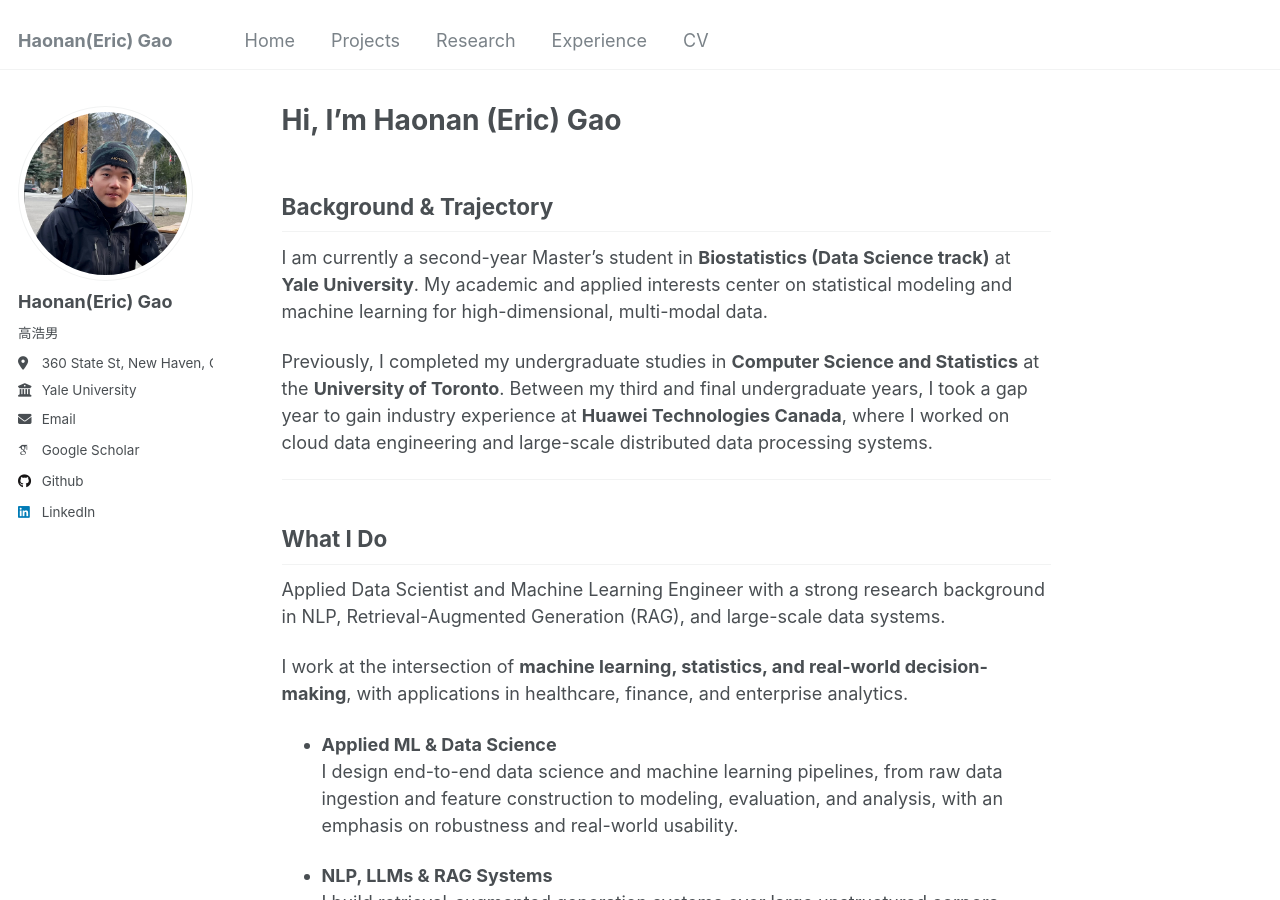
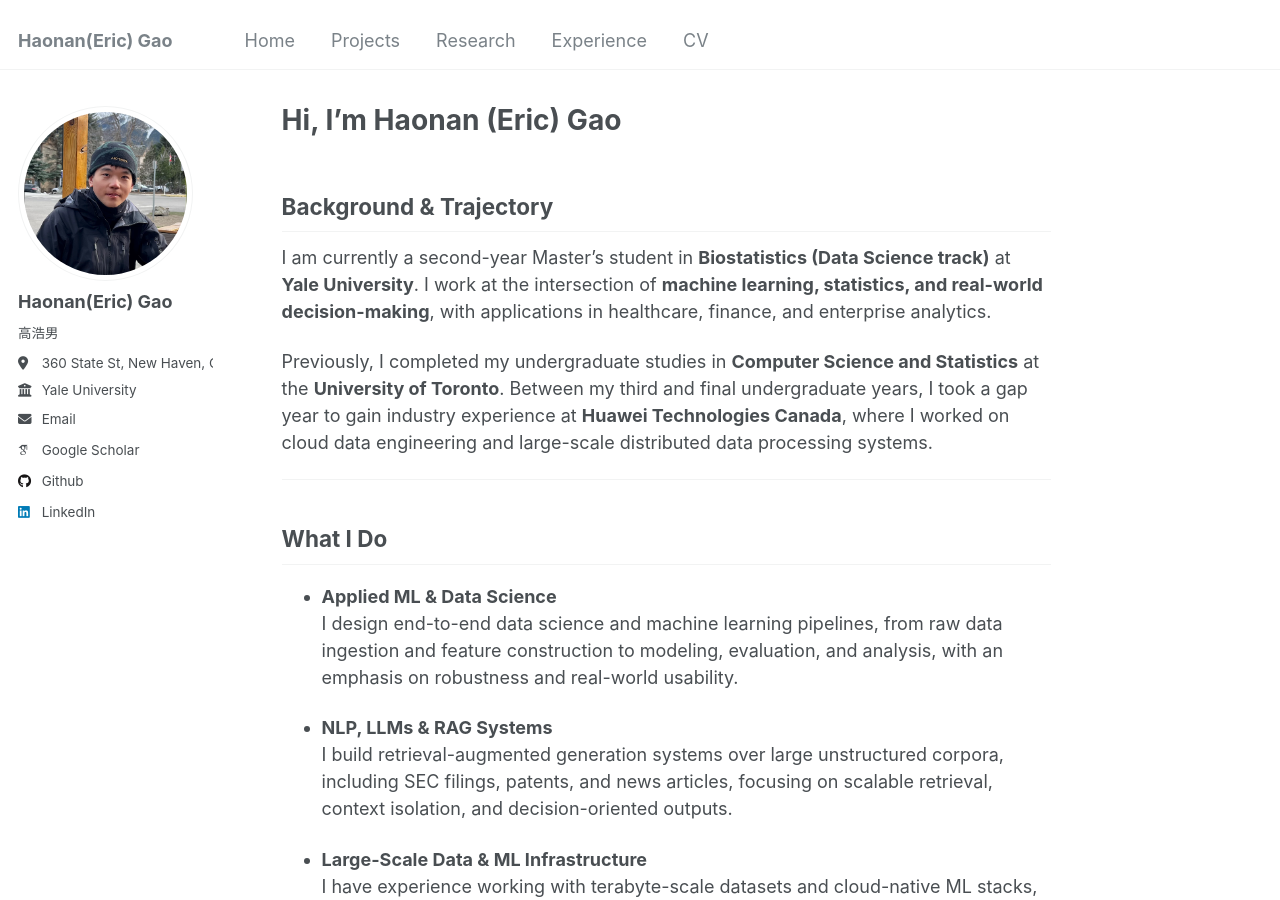
Before and after one commit to rampageoppa/rampageoppa.github.io, a Jekyll site: the page built from _pages/home.md, in a window 1280 px wide and 900 px high. Built offline with Jekyll 4.4.1, drawn with Linux system fonts in a browser that asks for light colours; some web fonts are replaced.

Commit message:
Update home.md

```diff
--- a/_pages/home.md
+++ b/_pages/home.md
@@ -8,17 +8,13 @@ redirect_from:
 ---
 ## Background & Trajectory
 
-I am currently a second-year Master’s student in **Biostatistics (Data Science track)** at **Yale University**. My academic and applied interests center on statistical modeling and machine learning for high-dimensional, multi-modal data.
+I am currently a second-year Master’s student in **Biostatistics (Data Science track)** at **Yale University**. I work at the intersection of **machine learning, statistics, and real-world decision-making**, with applications in healthcare, finance, and enterprise analytics.
 
 Previously, I completed my undergraduate studies in **Computer Science and Statistics** at the **University of Toronto**. Between my third and final undergraduate years, I took a gap year to gain industry experience at **Huawei Technologies Canada**, where I worked on cloud data engineering and large-scale distributed data processing systems.
 
 ---
 
 ## What I Do
-
-Applied Data Scientist and Machine Learning Engineer with a strong research background in NLP, Retrieval-Augmented Generation (RAG), and large-scale data systems.
-
-I work at the intersection of **machine learning, statistics, and real-world decision-making**, with applications in healthcare, finance, and enterprise analytics.
 
 - **Applied ML & Data Science**
   I design end-to-end data science and machine learning pipelines, from raw data ingestion and feature construction to modeling, evaluation, and analysis, with an emphasis on robustness and real-world usability.
```
